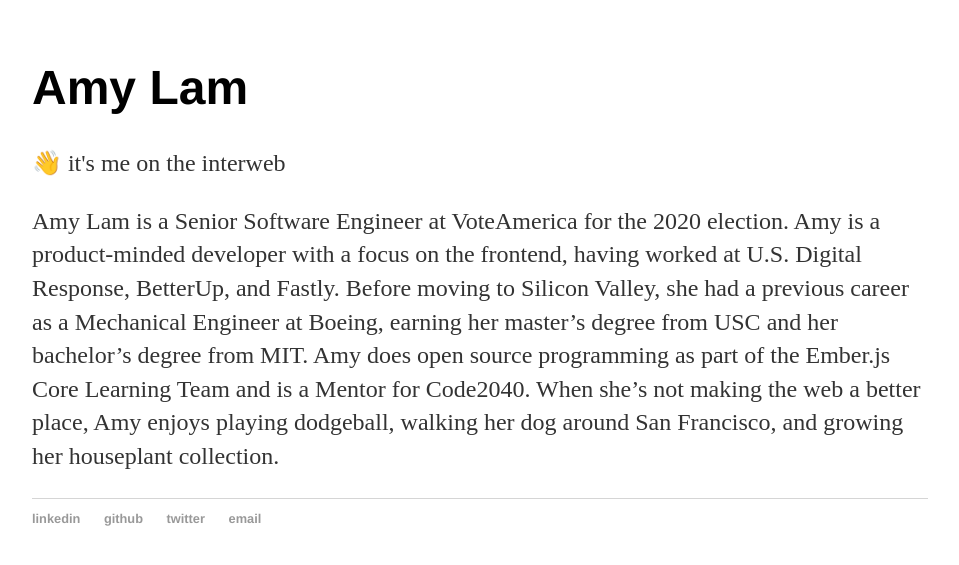
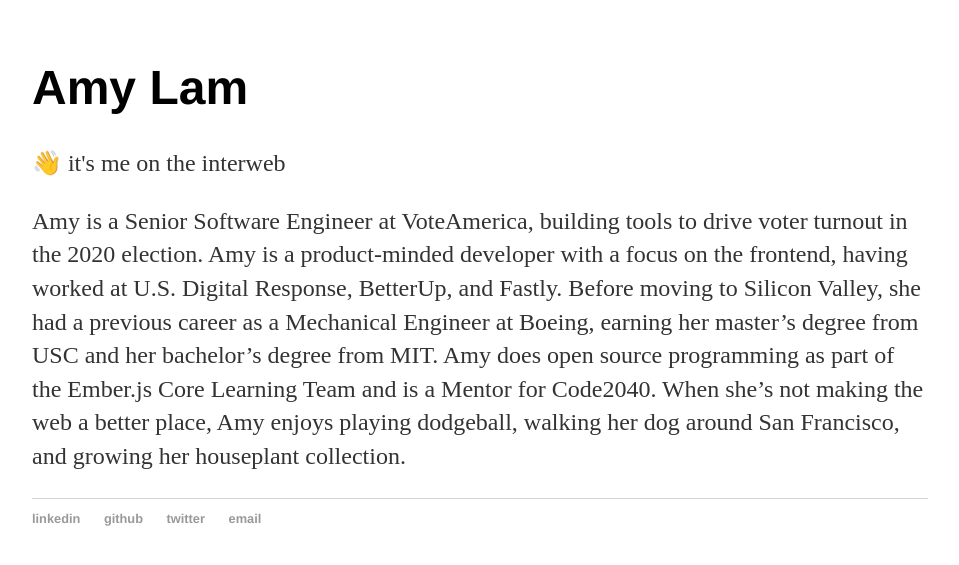
Before and after one commit to amyrlam/amyrlam.github.io-old, a Jekyll site: the page built from index.html, in a window 1280 px wide. Shown: the top 565 px of the page, without its empty margins (160-1119 px from the left). Built offline with Jekyll 4.4.1, drawn with Linux system fonts in a browser that asks for light colours.

Commit message:
Update index.html

```diff
--- a/index.html
+++ b/index.html
@@ -7,5 +7,5 @@
 
   <p>👋 it's me on the interweb</p>
 
-  <p>Amy Lam is a Senior Software Engineer at VoteAmerica for the 2020 election. Amy is a product-minded developer with a focus on the frontend, having worked at U.S. Digital Response, BetterUp, and Fastly. Before moving to Silicon Valley, she had a previous career as a Mechanical Engineer at Boeing, earning her master’s degree from USC and her bachelor’s degree from MIT. Amy does open source programming as part of the Ember.js Core Learning Team and is a Mentor for Code2040. When she’s not making the web a better place, Amy enjoys playing dodgeball, walking her dog around San Francisco, and growing her houseplant collection.</p>
+  <p>Amy is a Senior Software Engineer at VoteAmerica, building tools to drive voter turnout in the 2020 election. Amy is a product-minded developer with a focus on the frontend, having worked at U.S. Digital Response, BetterUp, and Fastly. Before moving to Silicon Valley, she had a previous career as a Mechanical Engineer at Boeing, earning her master’s degree from USC and her bachelor’s degree from MIT. Amy does open source programming as part of the Ember.js Core Learning Team and is a Mentor for Code2040. When she’s not making the web a better place, Amy enjoys playing dodgeball, walking her dog around San Francisco, and growing her houseplant collection.</p>
 </div><!-- /.blurb -->
```
